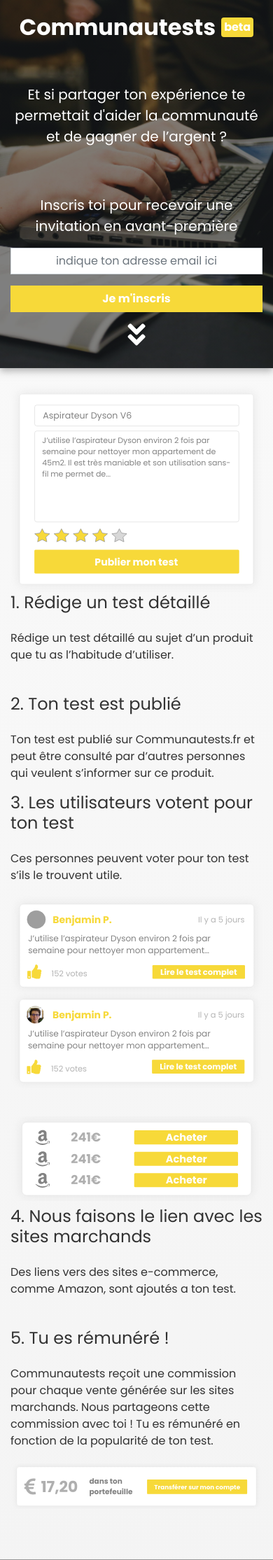
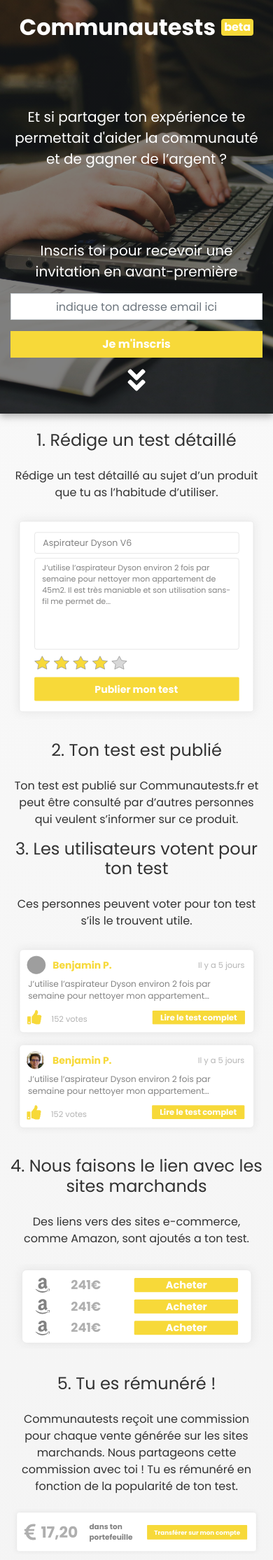
Before and after one commit to benj-p/prelaunch, a PHP site: page / in a window 390 px wide. Shown: the top 2229 px of the page at 70% size. Run offline with PHP 8.4, Linux system fonts and the light colour scheme; grey boxes are pictures that could not be loaded.

Commit message:
Mobile optimization

```diff
--- a/css/style.css
+++ b/css/style.css
@@ -153,6 +153,10 @@ form {
 }
 
 @media(max-width: 576px) {
+  p, h2 {
+    text-align: center;
+  }
+
   .header {
     background-size: cover;
     padding: 20px 0;
@@ -160,7 +164,8 @@ form {
 
   .beta-btn {
     display: inline-block;
-    margin-bottom: 8vh;
+    margin-bottom: 12vh;
+    padding: 0px 4px;
   }
 
   .form-container {
@@ -169,7 +174,7 @@ form {
 
   .form-container-mobile {
     display: block;
-    margin-top: 8vh;
+    margin-top: 12vh;
   }
 
   .form-control {
--- a/index.html
+++ b/index.html
@@ -136,7 +136,7 @@
         });
       </script>
 
-      <div class="col-md-7 col-sm-6 my-auto">
+      <div class="col-md-7 col-sm-6 my-auto order-first order-md-last">
         <h2>1. Rédige un test détaillé</h2>
         <p>Rédige un test détaillé au sujet d’un produit que tu as l’habitude d’utiliser.</p>
       </div>
@@ -319,7 +319,7 @@
             </g>
         </svg>
       </div>
-      <div class="col-md-7 my-auto">
+      <div class="col-md-7 my-auto order-first order-md-last">
         <h2>4. Nous faisons le lien avec les sites marchands</h2>
         <p>Des liens vers des sites e-commerce, comme Amazon, sont ajoutés a ton test.</p>
       </div>
```
